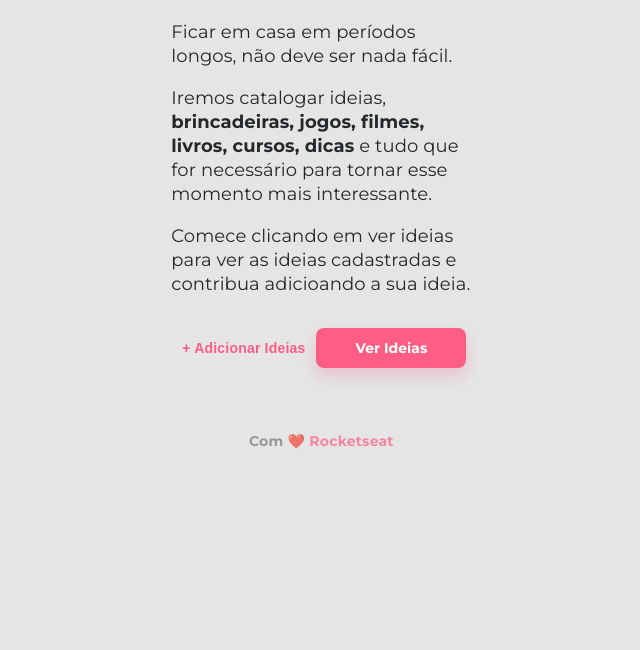
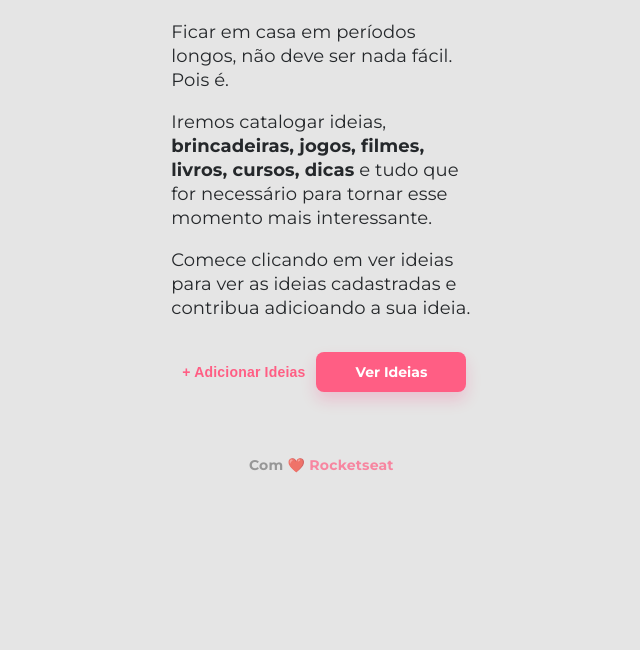
Before and after one commit to patirosa95/Ideais-para-quarentena, a website: page views/index.html in a window 1280 px wide. Shown: the part 150-800 px from the top of the page, without its empty margins (208-848 px from the left). Drawn offline with nearby package versions, Linux system fonts and the light colour scheme; files that its build step writes are made by us from their sources; files whose address does not match are found by name.

Commit message:
Mudei a frese

```diff
--- a/views/index.html
+++ b/views/index.html
@@ -13,7 +13,7 @@
     <main>
 
         <p>
-            Ficar em casa em períodos longos, não deve ser nada fácil.
+            Ficar em casa em períodos longos, não deve ser nada fácil. Pois é.
         </p>
         <p>
             Iremos catalogar ideias, <strong>brincadeiras, jogos, filmes, livros, cursos, dicas</strong>
```
